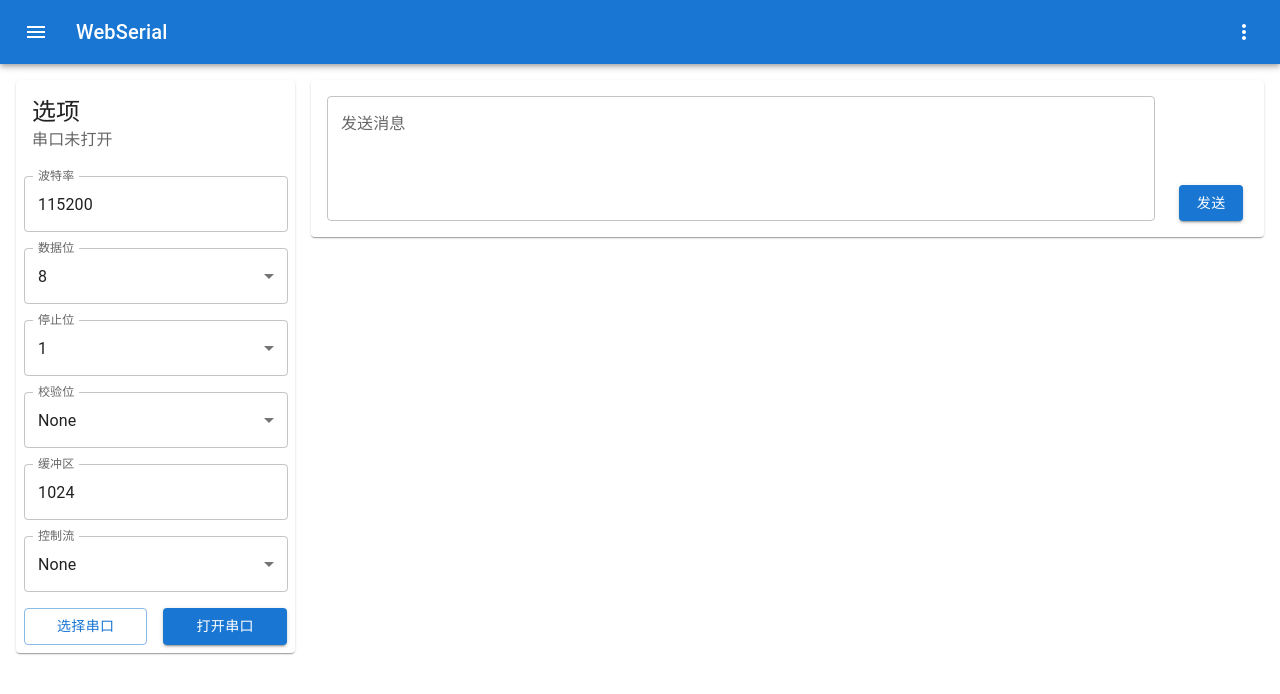
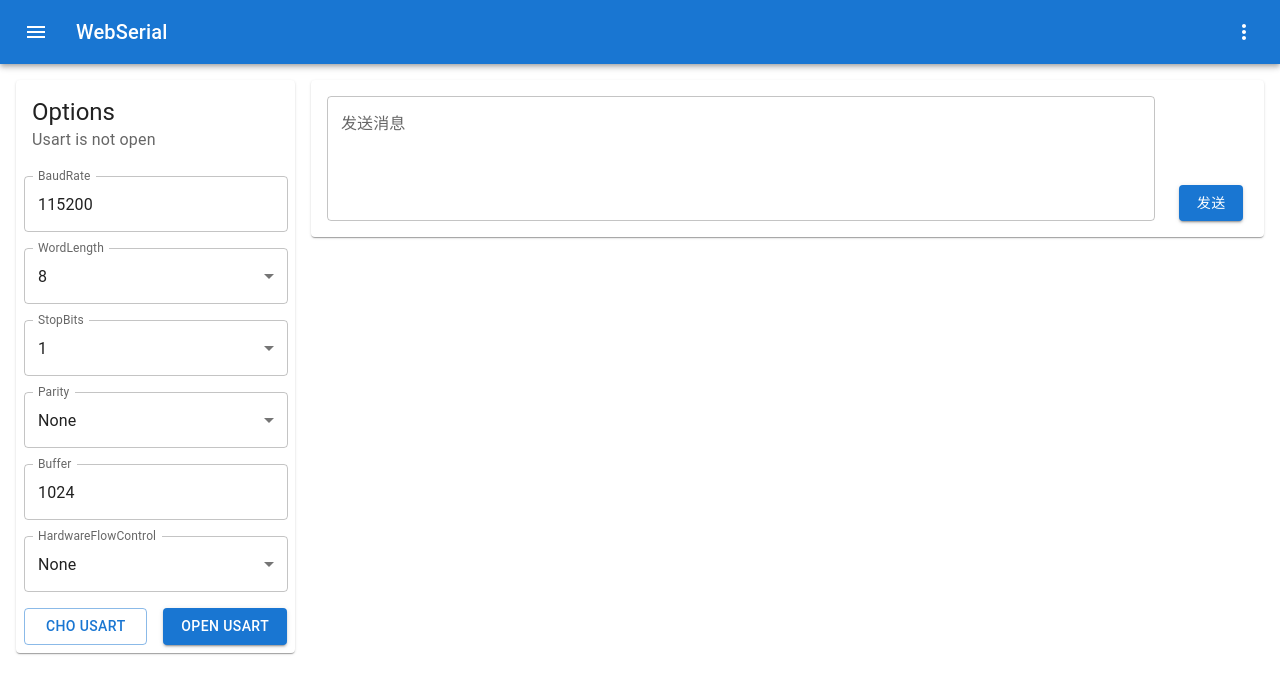
Before and after one commit to Marcos0221/WebSerial, a React (Create React App) app: page / in a window 1280 px wide. Shown: the top 694 px of the page. Built offline with nearby package versions, Linux system fonts and the light colour scheme.

Commit message:
更新国际化配置，修改键值绑定

```diff
--- a/src/locales/en.ts
+++ b/src/locales/en.ts
@@ -1,4 +1,4 @@
-module.exports = {
+const language = {
     "Simplified Chinese": "Simplified Chinese",
     "Traditional Chinese": "Traditional Chinese",
     "English": "English",
@@ -7,6 +7,11 @@ module.exports = {
     "StopBits": "StopBits",
     "Parity": "Parity",
     "HardwareFlowControl": "HardwareFlowControl",
-    "Cache": "Cache",
-    "Options": "Options"
+    "Cache": "Buffer",
+    "Options": "Options",
+    "Choose Usart": "Cho Usart",
+    "Open Usart": "Open Usart",
+    "Usart is not open": "Usart is not open",
 }
+
+export default language;
--- a/src/serial/SerialLeft.tsx
+++ b/src/serial/SerialLeft.tsx
@@ -13,6 +13,8 @@ import {
   Theme,
 } from "@mui/material";
 import { ChangeEvent, useState } from "react";
+// import language from '../locales/zh'
+import language from '../locales/en'
 
 interface PropsType {}
 
@@ -60,14 +62,14 @@ function SerialLeft(type: PropsType) {
 
   return (
     <Card>
-      <CardHeader title="选项" subheader={<span>串口未打开</span>} />
+      <CardHeader title={language.Options} subheader={<span>{language["Usart is not open"]}</span>} />
       {/* 波特率 */}
-      <TextField sx={sxProps} label="波特率" variant="outlined" onChange={baudRateHandleChange} value={baudRate} />
+      <TextField sx={sxProps} label={language.BaudRate} variant="outlined" onChange={baudRateHandleChange} value={baudRate} />
 
       {/* 数据位 */}
       <FormControl sx={sxProps}>
-        <InputLabel id="data-bit-label">数据位</InputLabel>
-        <Select labelId="data-bit-label" value={dataBit} label="数据位" onChange={dataBitHandleChange}>
+        <InputLabel id="data-bit-label">{language.WordLength}</InputLabel>
+        <Select labelId="data-bit-label" value={dataBit} label={language.WordLength} onChange={dataBitHandleChange}>
           <MenuItem value={"8"}>8</MenuItem>
           <MenuItem value={"7"}>7</MenuItem>
         </Select>
@@ -75,8 +77,8 @@ function SerialLeft(type: PropsType) {
 
       {/* 停止位 */}
       <FormControl sx={sxProps}>
-        <InputLabel id="stop-bit-label">停止位</InputLabel>
-        <Select labelId="stop-bit-label" value={stopBit} label="停止位" onChange={stopBithandleChange}>
+        <InputLabel id="stop-bit-label">{language.StopBits}</InputLabel>
+        <Select labelId="stop-bit-label" value={stopBit} label={language.StopBits} onChange={stopBithandleChange}>
           <MenuItem value={"1"}>1</MenuItem>
           <MenuItem value={"2"}>2</MenuItem>
         </Select>
@@ -84,8 +86,8 @@ function SerialLeft(type: PropsType) {
 
       {/* 校验位 */}
       <FormControl sx={sxProps}>
-        <InputLabel id="check-bit-label">校验位</InputLabel>
-        <Select labelId="check-bit-label" value={checkBit} label="校验位" onChange={checkBithandleChange}>
+        <InputLabel id="check-bit-label">{language.Parity}</InputLabel>
+        <Select labelId="check-bit-label" value={checkBit} label={language.Parity} onChange={checkBithandleChange}>
           <MenuItem value={"None"}>None</MenuItem>
           <MenuItem value={"Even"}>Even</MenuItem>
           <MenuItem value={"Odd"}>Odd</MenuItem>
@@ -93,12 +95,12 @@ function SerialLeft(type: PropsType) {
       </FormControl>
 
       {/* 缓冲区 */}
-      <TextField sx={sxProps} label="缓冲区" variant="outlined" onChange={bufferHandleChange} value={buffer} />
+      <TextField sx={sxProps} label={language.Cache} variant="outlined" onChange={bufferHandleChange} value={buffer} />
 
       {/* 控制流 */}
       <FormControl sx={sxProps}>
-        <InputLabel id="control-flow-label">控制流</InputLabel>
-        <Select labelId="control-flow-label" value={controlFlow} label="控制流" onChange={controlFlowhandleChange}>
+        <InputLabel id="control-flow-label">{language.HardwareFlowControl}</InputLabel>
+        <Select labelId="control-flow-label" value={controlFlow} label={language.HardwareFlowControl} onChange={controlFlowhandleChange}>
           <MenuItem value={"None"}>None</MenuItem>
           <MenuItem value={"HardWare"}>HardWare</MenuItem>
         </Select>
@@ -107,12 +109,12 @@ function SerialLeft(type: PropsType) {
       <Grid container spacing={2} sx={{ p: 1 }}>
         <Grid item xs={6}>
           <Button variant="outlined" fullWidth>
-            选择串口
+            {language["Choose Usart"]}
           </Button>
         </Grid>
         <Grid item xs={6}>
           <Button variant="contained" fullWidth>
-            打开串口
+            {language["Open Usart"]}
           </Button>
         </Grid>
       </Grid>
```
Also changed, not shown: src/locales/zh.ts (+7 -2 lines).
